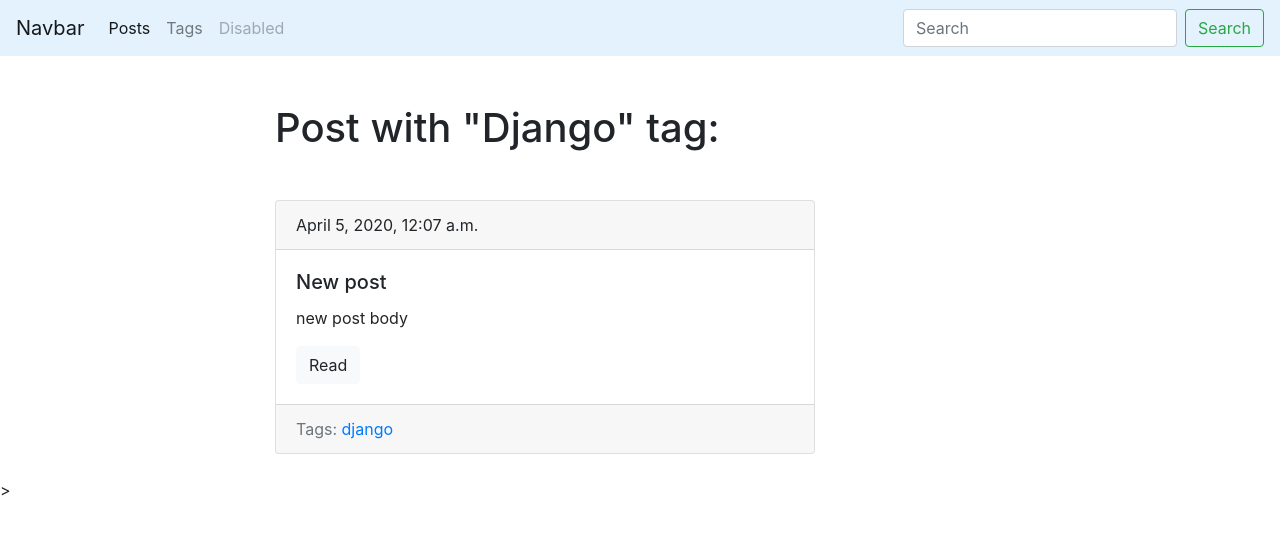
After one commit to mikeUnix/arizona, a Django app: page /Arizona/tag/django in a window 1280 px wide. The commit adds this page. Shown: the top 535 px of the page. Run offline with Django 3.2, Linux system fonts and the light colour scheme; data comes from the database, SQL or seed files in the repository; some libraries are stand-ins or nearby versions.

Commit message:
nerabotaet kopka reed

```diff
--- a/myenv/app/projectArizona/Arizona/models.py
+++ b/myenv/app/projectArizona/Arizona/models.py
@@ -19,5 +19,9 @@
 	title = models.CharField(max_length=50)
 	slug = models.SlugField(max_length=50, unique=True)
 
+	def get_absolute_url(self):
+		return reverse('tag_detail_url', kwargs={'slug':self.slug})
+
+
 	def __str__(self):
 		return '{}'.format(self.title)
--- /dev/null
+++ b/myenv/app/projectArizona/Arizona/templates/Arizona/includes/post_card_template.html
@@ -0,0 +1,16 @@
+	<div class="card mb-4">
+  <div class="card-header">
+    {{post.date_pub}}
+  </div>
+  <div class="card-body">
+    <h5 class="card-title">{{post.title}}</h5>
+    <p class="card-text">{{post.body|truncatewords:15}}</p>
+    <a href="{{post.get_absolute_url}}" class="btn btn-light">Read</a>
+  </div>
+  <div class="card-footer text-muted">
+    Tags:
+    {% for tag in post.tags.all%}
+    <a href="{{ tag.get_absolute_url}}">{{ tag.title }}</a>
+    {% endfor %}
+  </div>
+</div>
--- a/myenv/app/projectArizona/Arizona/templates/Arizona/index.html
+++ b/myenv/app/projectArizona/Arizona/templates/Arizona/index.html
@@ -5,8 +5,12 @@
 {%endblock%}
 
 {%block content%}
+
 <h1 class="mb-5">Posts:</h1>
 {% for post in posts%}
+
+{% include 'Arizona/includes/post_card_template.html' %}
+<!--
 <div class="card mb-4">
   <div class="card-header">
     {{post.date_pub}}
@@ -17,6 +21,6 @@
     <a href="{{post.get_absolute_url}}" class="btn btn-light">Read</a>
   </div>
 </div>
-
+-->
 {%endfor%}
 {%endblock%}
--- /dev/null
+++ b/myenv/app/projectArizona/Arizona/templates/Arizona/tag_detail.html
@@ -0,0 +1,15 @@
+{%extends 'Arizona/base_Arizona.html'%}
+
+{% block title%}
+	{{tag.title}} - {{ block.super }}
+{% endblock %}
+
+{% block content%}
+
+<h1 class="mb-5">Post with "{{tag.title|title}}" tag:</h1>
+{% for post in tag.posts.all%}
+	{% include 'Arizona/includes/post_card_template.html' %}
+{% endfor %}
+
+
+{% endblock %}
--- a/myenv/app/projectArizona/Arizona/templates/Arizona/tags_list.html
+++ b/myenv/app/projectArizona/Arizona/templates/Arizona/tags_list.html
@@ -7,6 +7,6 @@
 {%block content%}
  <h1 class="mb-5">Tags:</h1>
  {%for tag in tags%}
-	<h3>{{tag.title}}</h3>>
+	<h3><a href="{{ tag.get_absolute_url}}">{{tag.title}}</a></h3>
  {%endfor%}
 {%endblock%}
--- a/myenv/app/projectArizona/Arizona/urls.py
+++ b/myenv/app/projectArizona/Arizona/urls.py
@@ -1,10 +1,11 @@
 from django.urls import path
 
-from .views import*
+from .views import *
 
 urlpatterns  = [
 path('' ,posts_list, name='posts_list_url'),
-path('post/<str:slug>/',post_detail,name='post_detail_url'),
-path('tags/', tags_list, name='tags_list_url')
+path('post/<str:slug>/',PostDetail.as_view(),name='post_detail_url'),
+path('tags/', tags_list, name='tags_list_url'),
+path('tag/<str:slug>', TagDetail.as_view(), name='tag_detail_url')
 
 ]
--- a/myenv/app/projectArizona/Arizona/views.py
+++ b/myenv/app/projectArizona/Arizona/views.py
@@ -1,4 +1,5 @@
 from django.shortcuts import render
+from django.views.generic import View
 from .models import Post, Tag
 
 # Create your views here.
@@ -8,10 +9,24 @@
 	return render(request,'Arizona/index.html',context={'posts':posts})
 
 
-def post_detail(request,slug):
-	post = Post.objects.get(slug__iexact=slug)
-	return render(request, 'Arizona/post_detail.html',context={'post':post})
-
+#def post_detail(request,slug):
+#	post = Post.objects.get(slug__iexact=slug)
+#	return render(request, 'Arizona/post_detail.html',context={'post':post})
+#######
 def tags_list(request):
 	tags = Tag.objects.all()
 	return render(request,'Arizona/tags_list.html',context={'tags':tags})
+
+#def tag_detail(request,slug):
+#	tag = Tag.objects.get(slug__iexact=slug)
+#	return render(request, 'Arizona/tag_detail.html', context={'tag':tag})
+
+class PostDetail(View):
+	def get(self,reqest,slug):
+		post = Post.objects.get(slug__iexact=slug)
+		return render(request, 'Arizona/post_detail.html',context={'post':post})
+
+class TagDetail(View):
+	def get(self,request,slug):
+		tag = Tag.objects.get(slug__iexact=slug)
+		return render(request, 'Arizona/tag_detail.html', context={'tag':tag})
--- a/myenv/app/projectArizona/templates/base.html
+++ b/myenv/app/projectArizona/templates/base.html
@@ -18,10 +18,10 @@
   <div class="collapse navbar-collapse" id="navbarSupportedContent">
     <ul class="navbar-nav mr-auto">
       <li class="nav-item active">
-        <a class="nav-link" href="{%url 'posts_list_url'%}">Arizona</a>
+        <a class="nav-link" href="{% url 'posts_list_url' %}">Posts</a>
       </li>
       <li class="nav-item">
-        <a class="nav-link" href="#">Link</a>
+        <a class="nav-link" href="{% url 'tags_list_url' %}">Tags</a>
       </li>
   <!--  ###  <li class="nav-item dropdown">
         <a class="nav-link dropdown-toggle" href="#" id="navbarDropdown" role="button" data-toggle="dropdown" aria-haspopup="true" aria-expanded="false">
```
